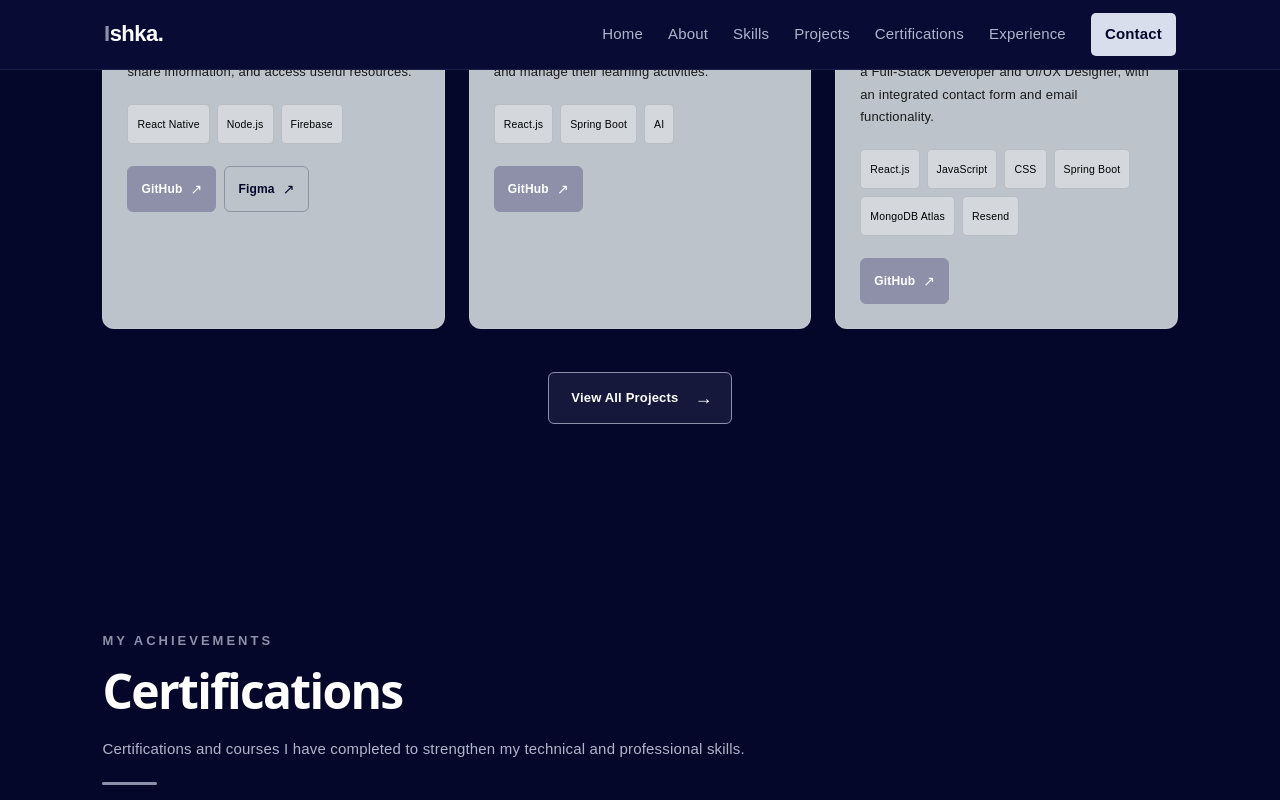
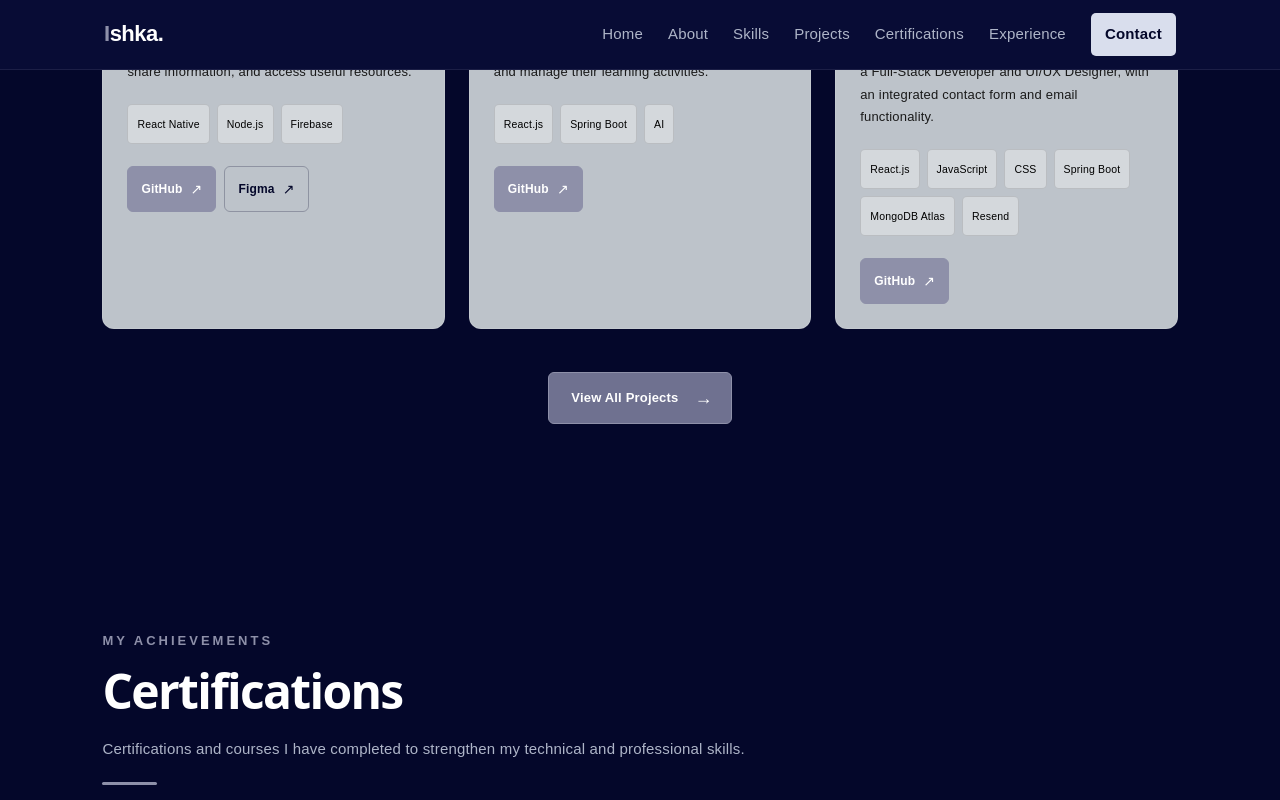
Before and after one commit to ishqafathima/My-Portfolio, a React (Vite) app: page / in a window 1280 px wide. In both pictures the pointer is over the link 639 px from the left and 4096 px from the top of the page. Shown: the part 3696-4496 px from the top of the page. Built offline with nearby package versions, Linux system fonts and the light colour scheme.

Commit message:
update portfolio

```diff
--- a/src/sections/Projects/Projects.css
+++ b/src/sections/Projects/Projects.css
@@ -319,7 +319,7 @@
 }
 
 .view-all-projects a:hover {
-  background-color: rgba(142, 144, 169, 0.12);
+  background-color: #6f7190;
   border-color: #8e90a9;
   transform: translateY(-2px);
 }
```
